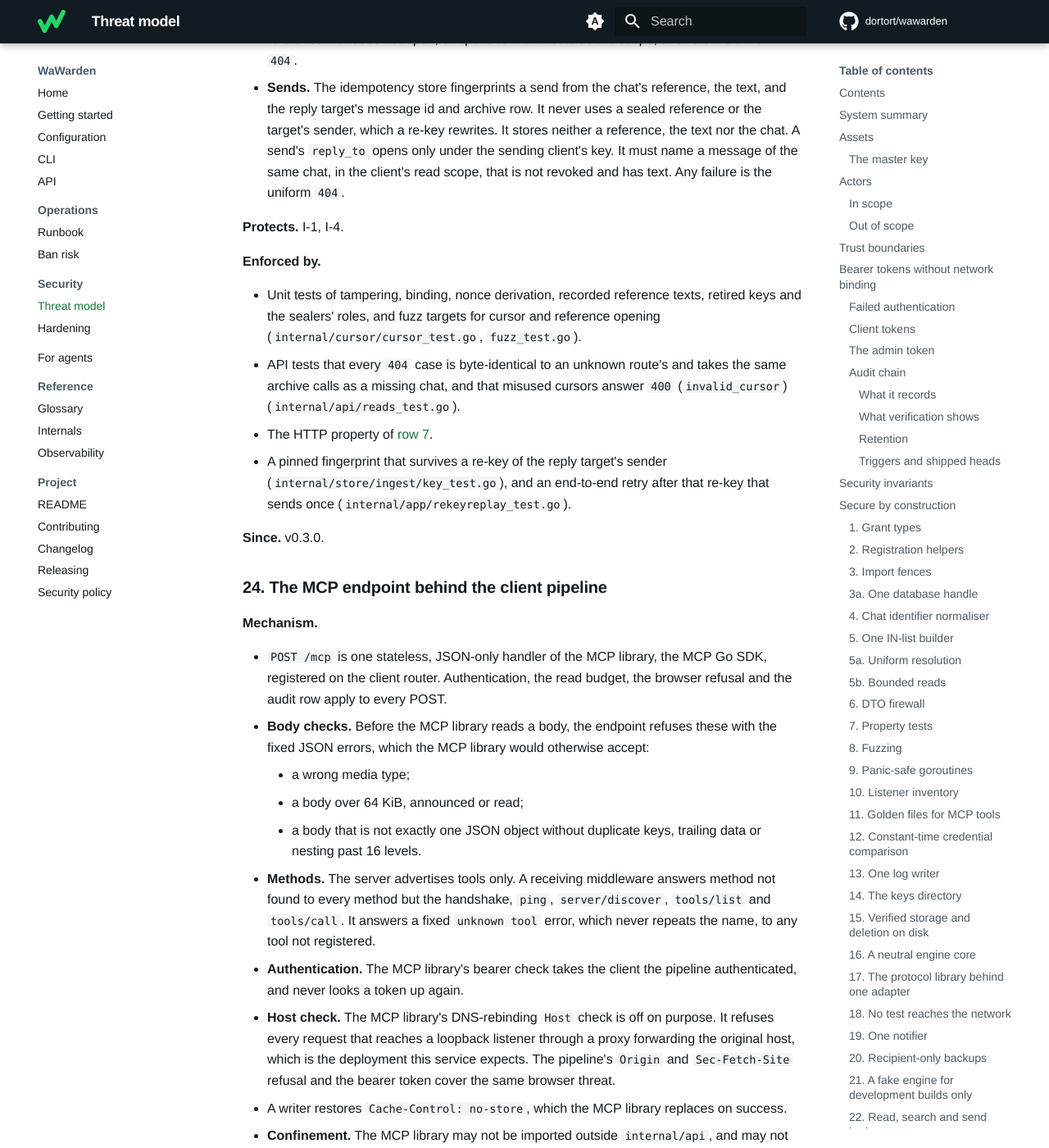
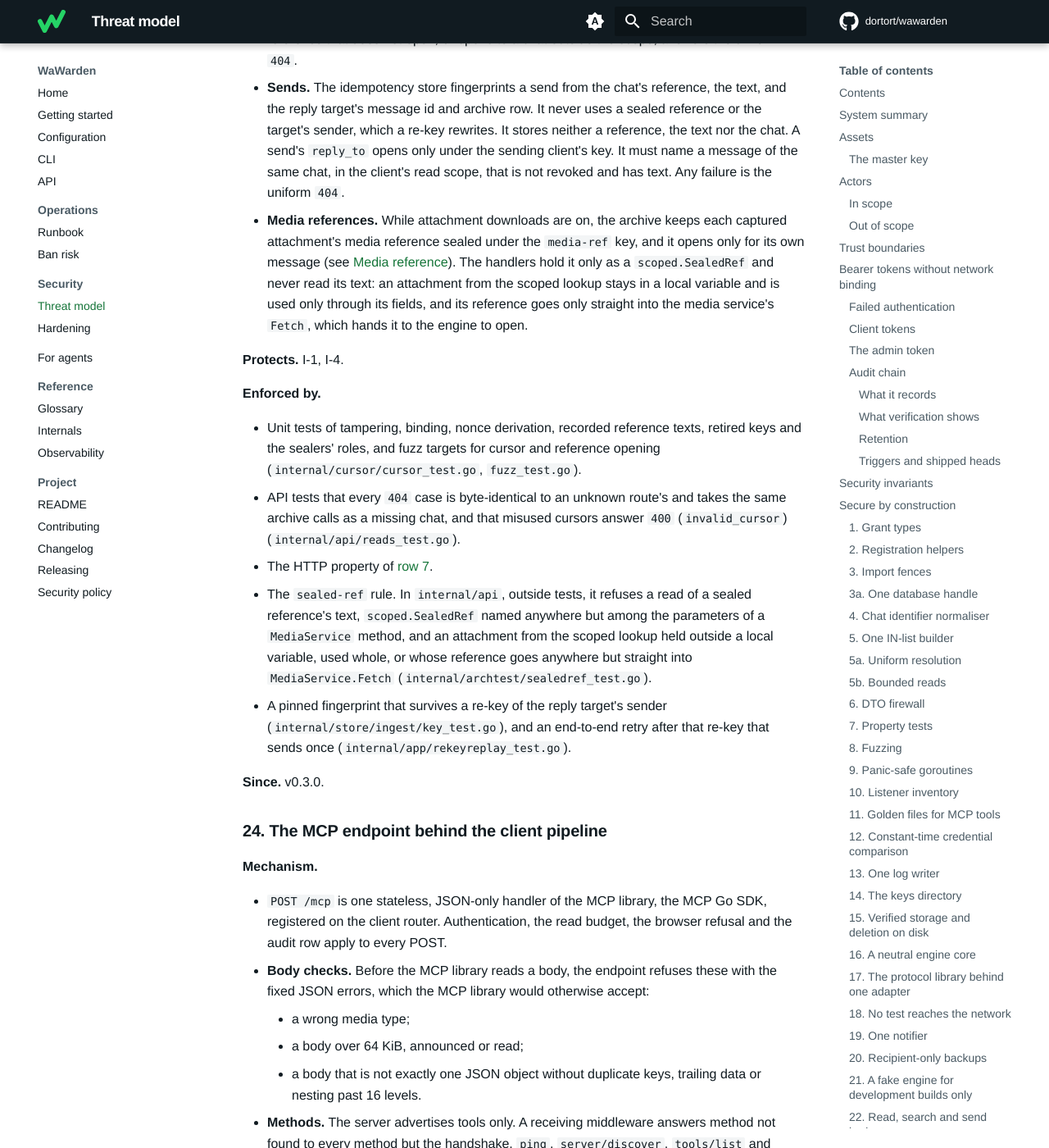
Before and after one commit to dortort/wawarden, an MkDocs documentation site: the page built from docs/threat-model.md, in a window 1280 px wide and 1400 px high, scrolled down 52806 px. Shown: the whole window at 82% size. Built offline with MkDocs 1.6.1 and Material for MkDocs 9.7.7, drawn with Linux system fonts in a browser that asks for light colours; comment, search, counter and statistics services are not loaded.

Commit message:
docs(threat-model): cite the sealed-ref rule under sealed references
Row 23 now describes the sealed media reference beside the cursors and
message references, and names the architecture rule that keeps the
handlers from reading its text or passing it anywhere but the media
service's Fetch.

Co-Authored-By: Claude Opus 5.5 <noreply@anthropic.com>
Co-Authored-By: Claude Fable 5.1 <noreply@anthropic.com>

```diff
--- a/docs/threat-model.md
+++ b/docs/threat-model.md
@@ -2240,6 +2240,14 @@ and account standing.
   `reply_to` opens only under the sending client's key. It must name a message
   of the same chat, in the client's read scope, that is not revoked and has
   text. Any failure is the uniform `404`.
+- **Media references.** While attachment downloads are on, the archive keeps
+  each captured attachment's media reference sealed under the `media-ref`
+  key, and it opens only for its own message (see
+  [Media reference](internals.md#media-reference)). The handlers hold it only
+  as a `scoped.SealedRef` and never read its text: an attachment from the
+  scoped lookup stays in a local variable and is used only through its
+  fields, and its reference goes only straight into the media service's
+  `Fetch`, which hands it to the engine to open.
 
 **Protects.** I-1, I-4.
 
@@ -2252,6 +2260,12 @@ and account standing.
   takes the same archive calls as a missing chat, and that misused cursors
   answer `400` (`invalid_cursor`) (`internal/api/reads_test.go`).
 - The HTTP property of [row 7](#7-property-tests).
+- The `sealed-ref` rule. In `internal/api`, outside tests, it refuses a read
+  of a sealed reference's text, `scoped.SealedRef` named anywhere but among
+  the parameters of a `MediaService` method, and an attachment from the
+  scoped lookup held outside a local variable, used whole, or whose
+  reference goes anywhere but straight into `MediaService.Fetch`
+  (`internal/archtest/sealedref_test.go`).
 - A pinned fingerprint that survives a re-key of the reply target's sender
   (`internal/store/ingest/key_test.go`), and an end-to-end retry after that
   re-key that sends once (`internal/app/rekeyreplay_test.go`).
```
